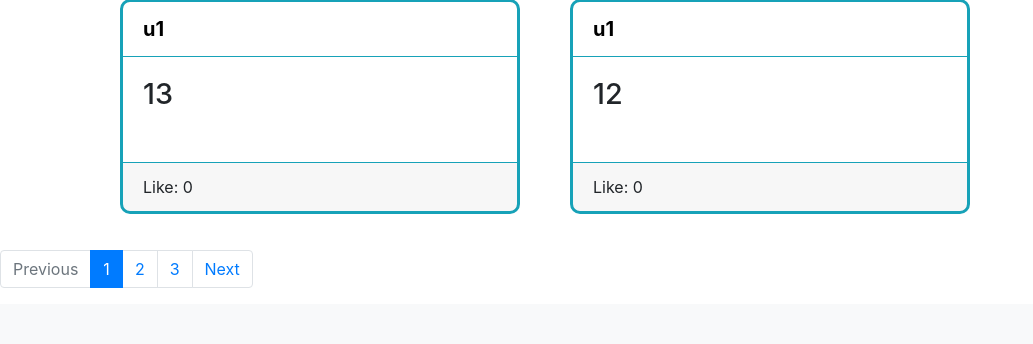
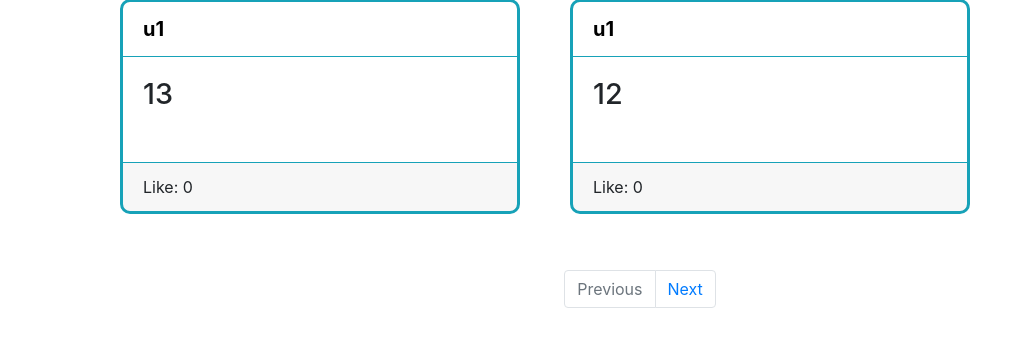
Before and after one commit to dyaphel/cs50w-projects, a Django app: page / in a window 1280 px wide. Shown: the part 1287-1631 px from the top of the page, without its empty margins (0-1033 px from the left). Before the commit the page ends 1575 px from the top, so only its background shows below. Run offline with Django 3.2, Linux system fonts and the light colour scheme; data comes from the database, SQL or seed files in the repository; both versions use the stored data as it was after the commit; some libraries are stand-ins or nearby versions.

Commit message:
pagination up

```diff
--- a/network/project4/network/static/network/styles.css
+++ b/network/project4/network/static/network/styles.css
@@ -175,3 +175,19 @@
 }
 
 /*----------------------------------------------------*/
+
+/*---------------------Paginator----------------------*/
+
+.pagenavigation {
+    display: flex;
+    justify-content: center; /* Center horizontally */
+    margin: 20px 0; /* Optional: Add some margin for spacing */
+}
+
+.pagination {
+    display: inline-flex; /* Align items in a row */
+    padding-left: 0; /* Remove default padding */
+    list-style: none; /* Remove bullet points */
+}
+
+/*----------------------------------------------------*/
--- a/network/project4/network/templates/network/index.html
+++ b/network/project4/network/templates/network/index.html
@@ -12,7 +12,7 @@
     {% endfor %}
 </div>
 
-<nav aria-label="Page navigation">
+<nav class="pagenavigation" aria-label="Page navigation">
     <ul class="pagination">
         {% if page_obj.has_previous %}
         <li class="page-item">
@@ -24,11 +24,7 @@
         </li>
         {% endif %}
 
-        {% for num in page_obj.paginator.page_range %}
-        <li class="page-item {% if page_obj.number == num %}active{% endif %}">
-            <a class="page-link" href="?page={{ num }}">{{ num }}</a>
-        </li>
-        {% endfor %}
+
 
         {% if page_obj.has_next %}
         <li class="page-item">
```
Also changed, not shown: network/project4/db.sqlite3.
